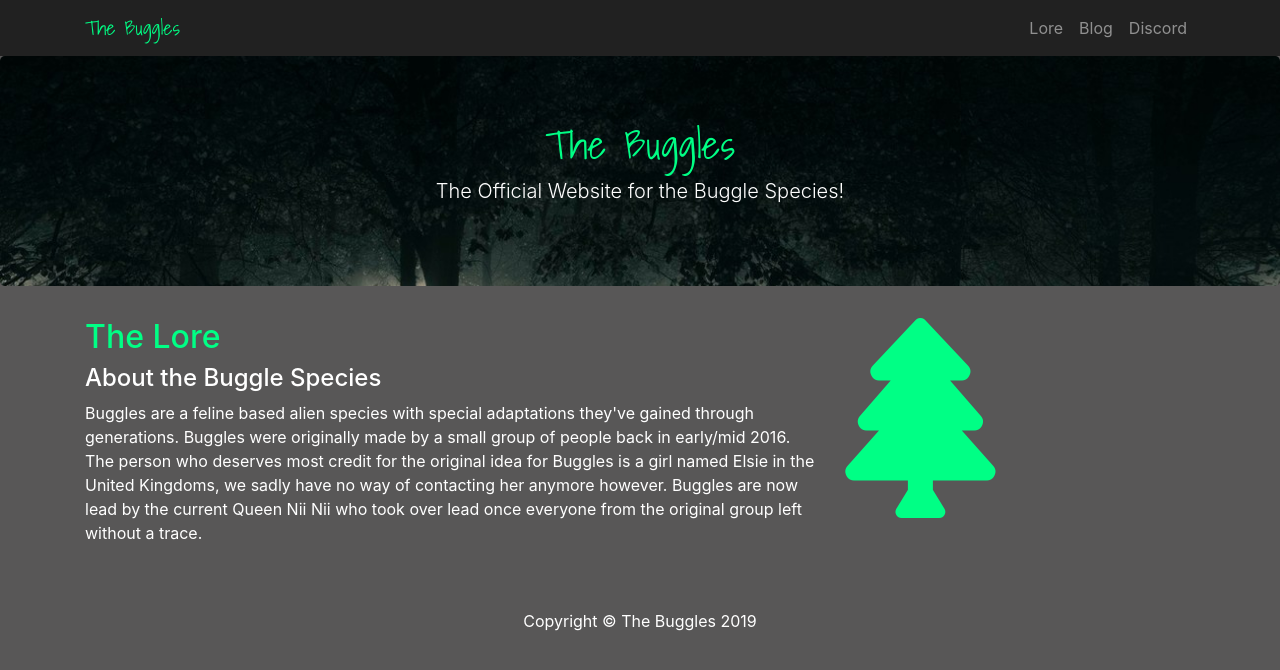
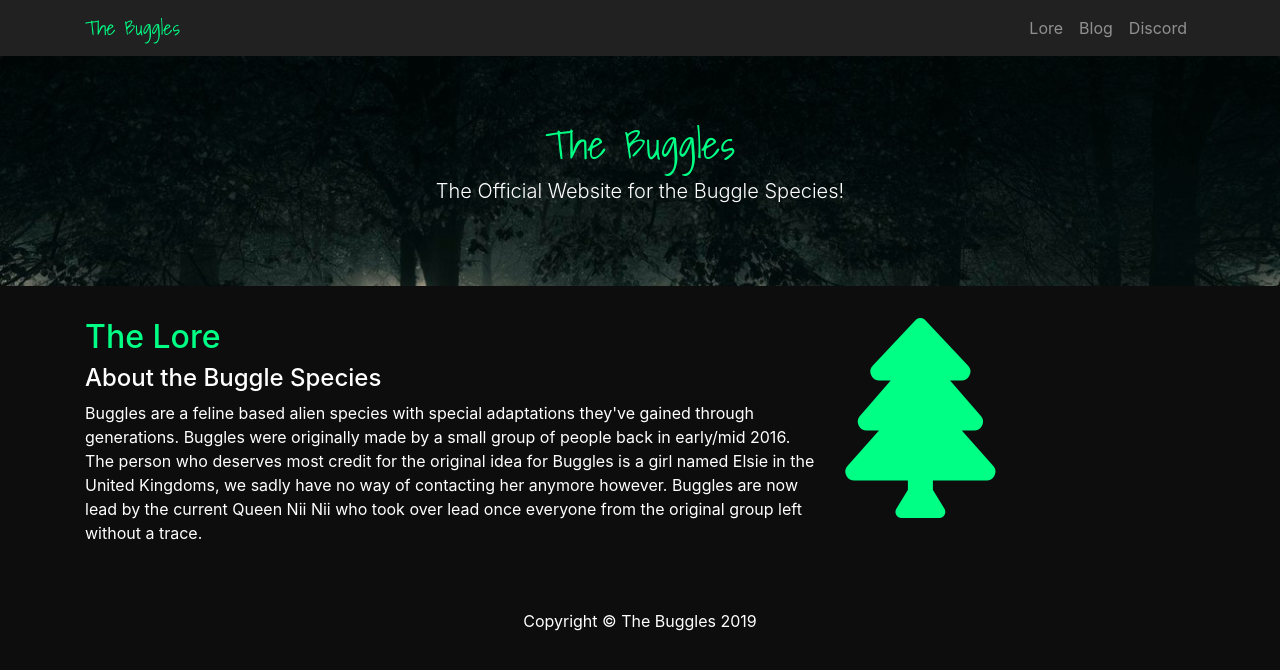
Before and after one commit to bugglespecies/bugglespecies.github.com, a Jekyll site: the page built from index.md, in a window 1280 px wide. Shown: the top 670 px of the page. Built offline with Jekyll 4.4.1, drawn with Linux system fonts in a browser that asks for light colours; nearby versions of some CDN libraries.

Commit message:
Update buggles.core.css

```diff
--- a/css/buggles.core.css
+++ b/css/buggles.core.css
@@ -7,7 +7,7 @@ body { padding-top: 54px; }
 	--primary-normal: #00FF85;
 	--primary-dark: #00BF64;
 	--primary-light: #FFFFFF;
-	--back-dark: #585757;
+	--back-dark: #0D0D0D;
 	--back-darker: #212121;
 	--image-header: #212121;
 }
```
